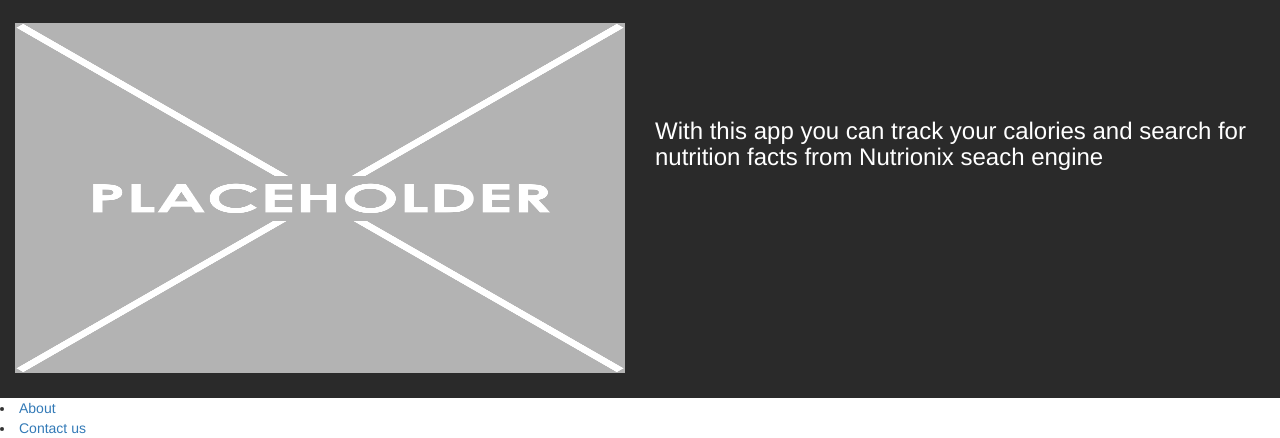
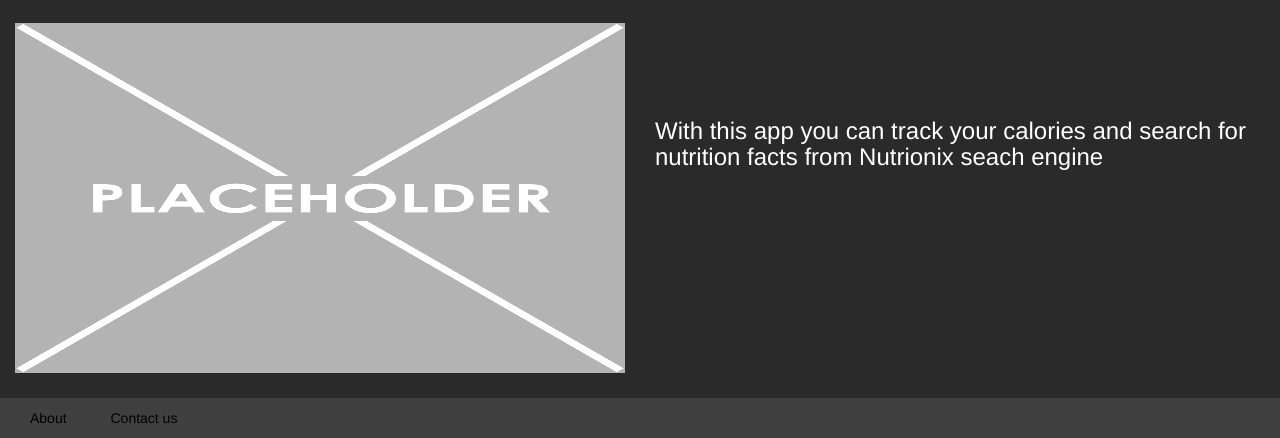
Before and after one commit to emamiali/CalorieCounter, a website: page views/index.html in a window 1280 px wide. Shown: the part 852-1290 px from the top of the page. Drawn offline with nearby package versions, Linux system fonts and the light colour scheme; some packages are replaced by stand-ins of ours; files that its build step writes are made by us from their sources; a script that the page names is missing.

Commit message:
resolved the issue with each food going past the footer

```diff
--- a/public/styles/main.css
+++ b/public/styles/main.css
@@ -55,6 +55,11 @@ a:link, a:visited, a:hover, a:active {
   box-shadow: none;
 }
 
+.user-meal {
+  height: 750px;
+  margin-bottom: 5px;
+}
+
 .meal_profile {
   background-image: url("https://i.imgur.com/xwBYhl9.jpg");
   background-size: cover;
@@ -63,6 +68,8 @@ a:link, a:visited, a:hover, a:active {
   height: 800px;
   font-family: 'Lemonada', cursive;
   color: rgb(255, 255, 255);
+  overflow-y: scroll;
+  overflow: hidden scroll;
 }
 
 .user-info {
@@ -108,3 +115,19 @@ a:link, a:visited, a:hover, a:active {
   background-image: url("https://i.imgur.com/SWlHL8J.jpg");
   background-size: cover;
 }
+
+footer {
+  background-color: rgb(64, 64, 64);
+  margin: 0;
+  padding: 10px;
+}
+
+footer a {
+  color: rgb(0, 0, 0);
+}
+
+footer li {
+  display: inline;
+  margin: 10px;
+  padding: 10px;
+}
```
Also changed, not shown: public/templates/user/userMeal.html (+1 -1 lines).
